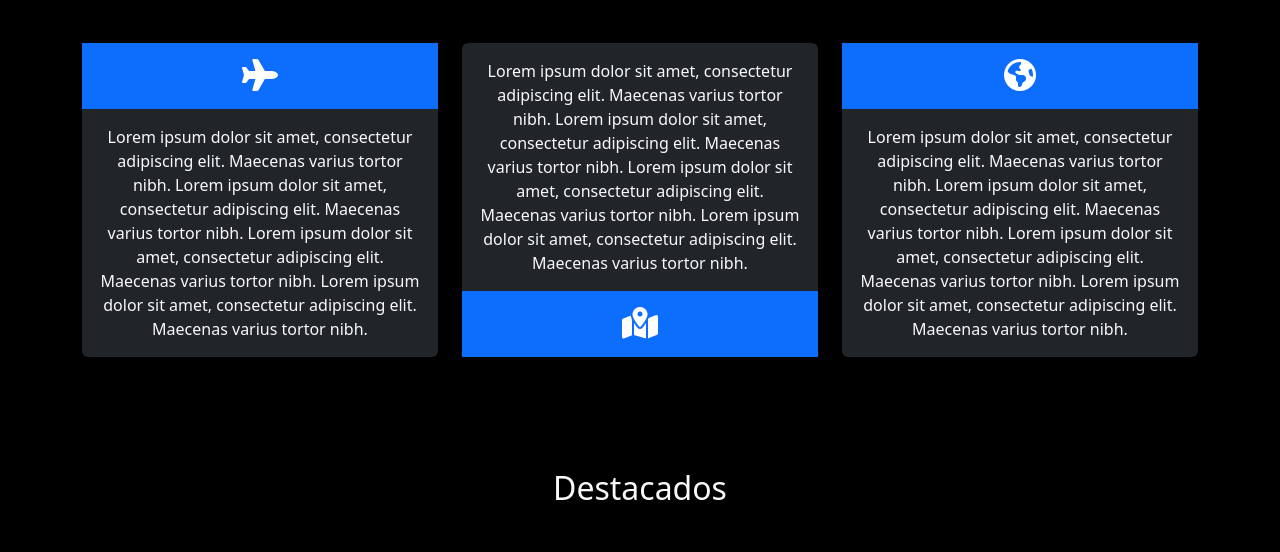
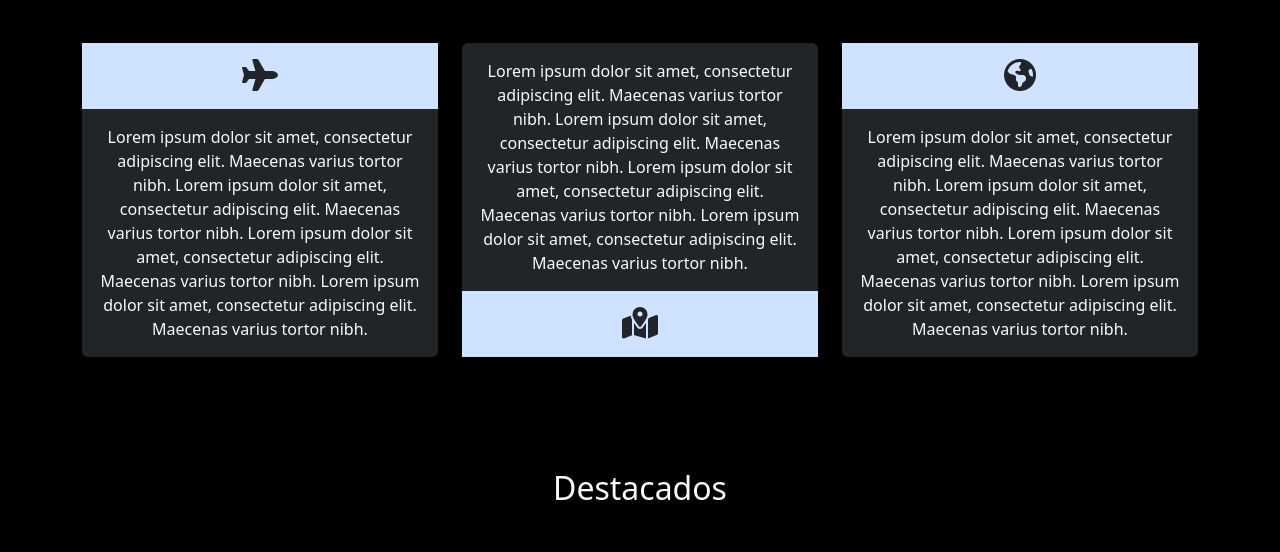
Before and after one commit to dwexman/Prueba-1, a plain HTML site: page index.html in a window 1280 px wide. Shown: the part 677-1229 px from the top of the page. Drawn offline with nearby package versions, Linux system fonts and the light colour scheme; grey boxes are pictures that could not be loaded.

Commit message:
quienes somos cambios

```diff
--- a/index.html
+++ b/index.html
@@ -72,8 +72,8 @@
             <div class="row">
                 <div class="col-md-4">
                     <div class="card bg-dark text-light mb-3 border-0">
-                        <div class="card-icon bg-primary text-center py-3">
-                            <i class="fa-solid fa-plane fa-2x text-white"></i>
+                        <div class="card-icon bg-primary-subtle text-center py-3">
+                            <i class="fa-solid fa-plane fa-2x text-dark"></i>
                         </div>
                         <div class="card-body">
                             <p class="card-text">Lorem ipsum dolor sit amet, consectetur adipiscing elit. Maecenas varius tortor nibh. Lorem ipsum dolor sit amet, consectetur adipiscing elit. Maecenas varius tortor nibh. Lorem ipsum dolor sit amet, consectetur adipiscing elit. Maecenas varius tortor nibh. Lorem ipsum dolor sit amet, consectetur adipiscing elit. Maecenas varius tortor nibh.</p>
@@ -85,15 +85,15 @@
                         <div class="card-body">
                             <p class="card-text">Lorem ipsum dolor sit amet, consectetur adipiscing elit. Maecenas varius tortor nibh. Lorem ipsum dolor sit amet, consectetur adipiscing elit. Maecenas varius tortor nibh. Lorem ipsum dolor sit amet, consectetur adipiscing elit. Maecenas varius tortor nibh. Lorem ipsum dolor sit amet, consectetur adipiscing elit. Maecenas varius tortor nibh.</p>
                         </div>
-                        <div class="card-icon bg-primary text-center py-3">
-                            <i class="fa-solid fa-map-marked-alt fa-2x text-white"></i>
+                        <div class="card-icon bg-primary-subtle text-center py-3">
+                            <i class="fa-solid fa-map-marked-alt fa-2x text-dark"></i>
                         </div>
                     </div>
                 </div>
                 <div class="col-md-4">
                     <div class="card bg-dark text-light mb-3 border-0">
-                        <div class="card-icon bg-primary text-center py-3">
-                            <i class="fa-solid fa-globe-americas fa-2x text-white"></i>
+                        <div class="card-icon bg-primary-subtle text-center py-3">
+                            <i class="fa-solid fa-globe-americas fa-2x text-dark"></i>
                         </div>
                         <div class="card-body">
                             <p class="card-text">Lorem ipsum dolor sit amet, consectetur adipiscing elit. Maecenas varius tortor nibh. Lorem ipsum dolor sit amet, consectetur adipiscing elit. Maecenas varius tortor nibh. Lorem ipsum dolor sit amet, consectetur adipiscing elit. Maecenas varius tortor nibh. Lorem ipsum dolor sit amet, consectetur adipiscing elit. Maecenas varius tortor nibh.</p>
```
